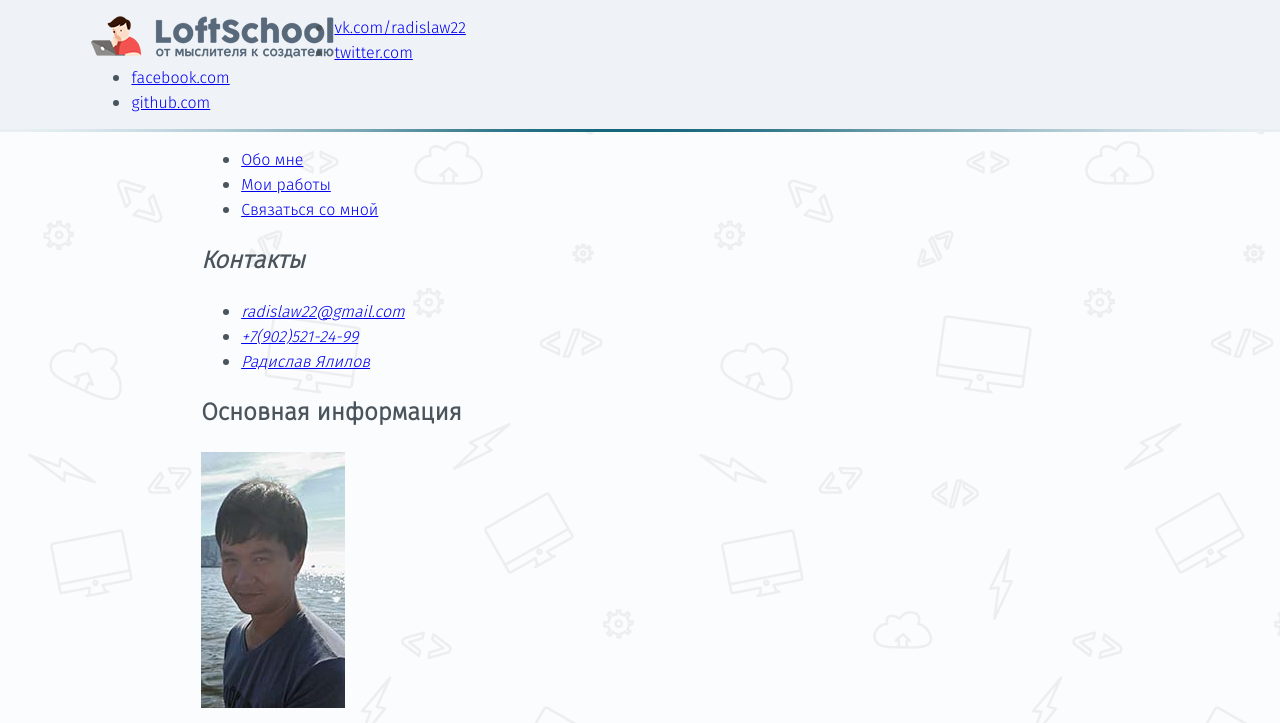
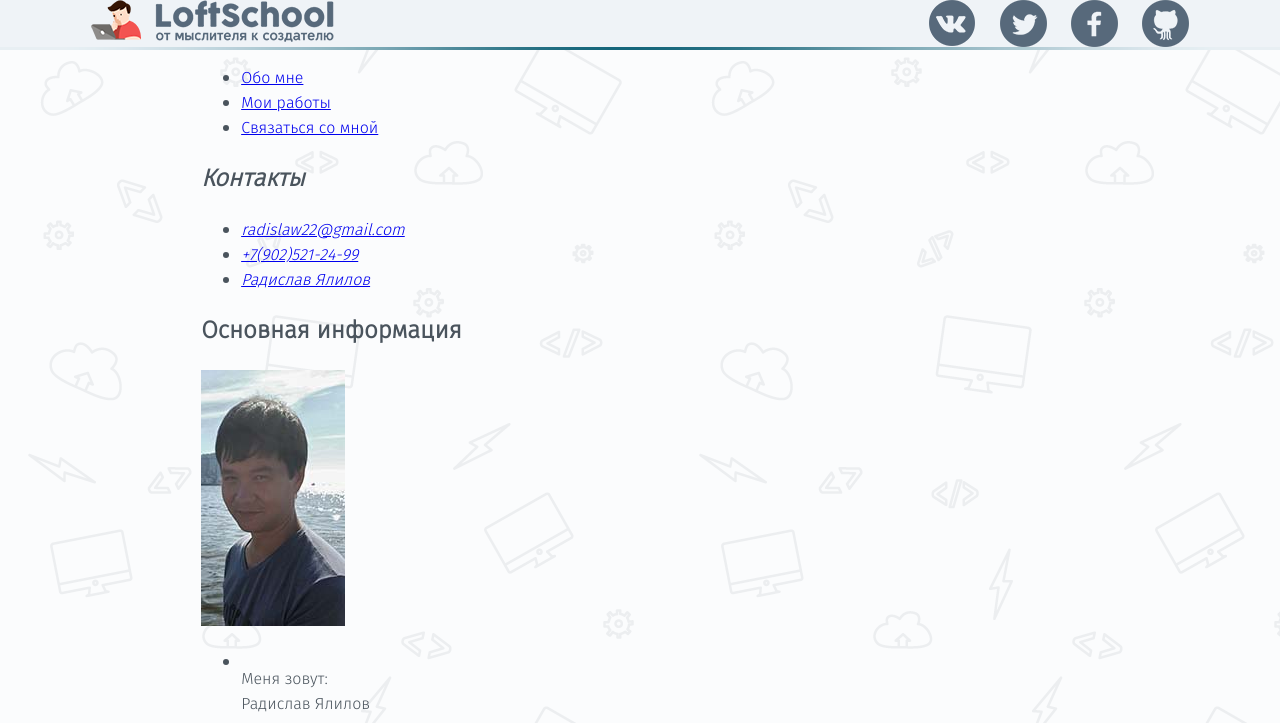
Before and after one commit to radislaw/portfolio, a website: page app/index.jade in a window 1280 px wide. Shown: the top 723 px of the page. Drawn offline with nearby package versions, Linux system fonts and the light colour scheme; files that its build step writes are made by us from their sources; a web font is replaced by a local one.

Commit message:
style social icons. Change location of STIKY FOOTER STYLES

```diff
--- a/app/css/main.css
+++ b/app/css/main.css
@@ -3,7 +3,7 @@ html, body{
     height: 100%;
 }
 body{
-    display: table;
+    display: table; /* FOR STICKY FOOTER */
     background: url(/img/comppattern.png) repeat;
     font: normal 1em 'fira_sanslight', sans-serif;
     color: #4a545d;
@@ -11,13 +11,7 @@ body{
 img{
     max-width: 100%;
 }
-.page-row{
-    display: table-row;
-    height: 1px;
-}
-.page-row-expanded{
-    height: 100%;
-}
+
 .clearfix:before,
 .clearfix:after {
    content: "";
@@ -36,17 +30,68 @@ img{
 }
 .main-header{
     background:#eff3f7 url(/img/gradient-border.png) no-repeat bottom center;
+    background-size: 100%;
 }
 .site-logo{
     float: left;
 }
-.socials{
+
+/* SOCIAL ICONS */
+.header-social-icons-list{
     float: right;
+    list-style-type: none;
+    margin: 0;
+    padding: 0;
+}
+.header-social-icon-item{
+    float: left;
+    margin-left: 24px;
+}
+.header-social-icon-link{
+    display: block;
+    width: 47px;
+    height: 47px;
+    text-decoration: none;
+    background: url(/img/social.png) no-repeat;
+    text-indent: -9999px;
+}
+.header-social-icon-link-vk{
+    background-position: 0 0;
+}
+.header-social-icon-link-vk:hover{
+    background-position: 0 -48px;
+}
+.header-social-icon-link-tw{
+    background-position: -48px 0;
+}
+.header-social-icon-link-tw:hover{
+    background-position: -48px -48px;
+}
+.header-social-icon-link-fb{
+    background-position: -97px 0;
+}
+.header-social-icon-link-fb:hover{
+    background-position: -97px -48px;
+}
+.header-social-icon-link-gh{
+    background-position: -146px 0;
+}
+.header-social-icon-link-gh:hover{
+    background-position: -146px -48px;
 }
 
-/* footer */
+/* STIKY FOOTER STYLES */
+.page-row{
+    display: table-row;
+    height: 1px;
+}
+.page-row-expanded{
+    height: 100%;
+}
 
+/* FOOTER */
 .page-footer{
     background: #eff3f7 url(/img/gradient-border.png) no-repeat top center;
+    background-size: 100%;
     width: 100%;
 }
--- a/app/jade-includes/_footer.jade
+++ b/app/jade-includes/_footer.jade
@@ -1,4 +1,4 @@
-footer.page-footer
+footer.page-footer.page-row
     .wrapper
         .lock
             a.lock-inner
```
Also changed, not shown: app/index.html.
